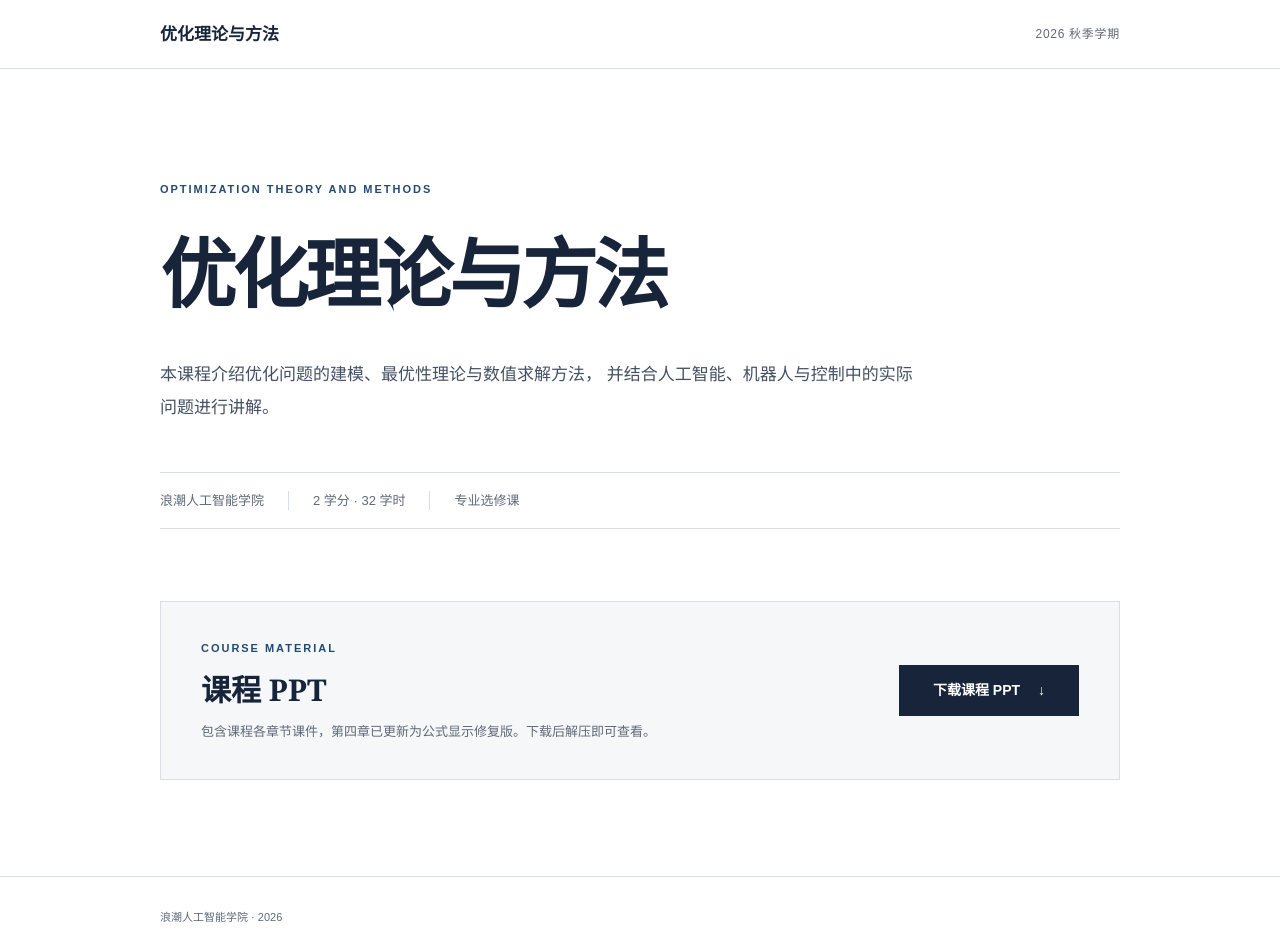
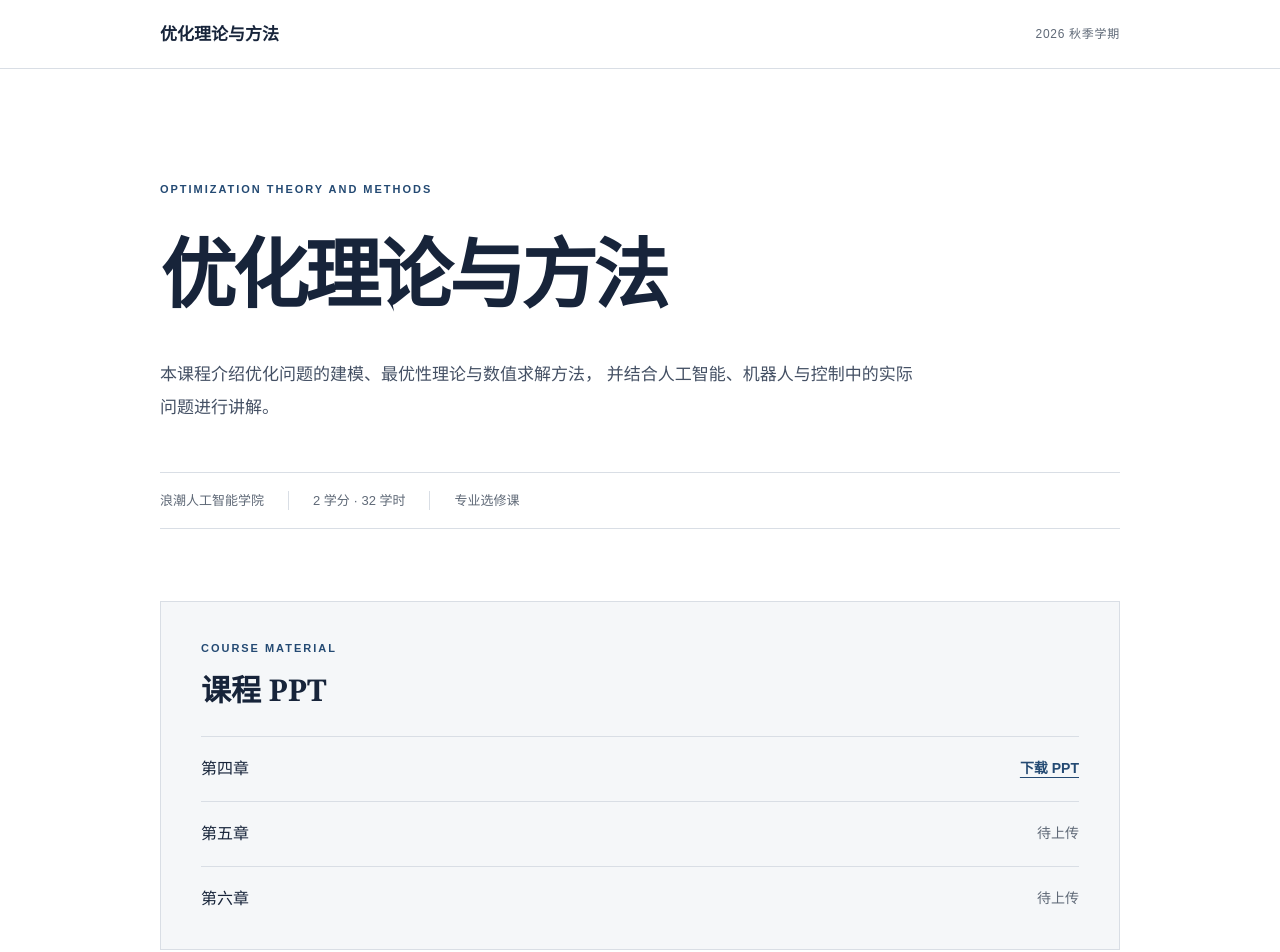
Before and after one commit to tcy1998/optimization-course, a Next.js app: page / in a window 1280 px wide. Shown: the top 952 px of the page. Built offline with nearby package versions, Linux system fonts and the light colour scheme.

Commit message:
Publish chapter 4 only and reserve chapters 5 and 6

```diff
--- a/app/globals.css
+++ b/app/globals.css
@@ -94,10 +94,6 @@ h1 {
 .course-meta span + span { border-left: 1px solid var(--line); }
 
 .download-card {
-  display: grid;
-  grid-template-columns: 1fr auto;
-  gap: 48px;
-  align-items: center;
   margin-top: 72px;
   padding: 38px 40px;
   background: var(--soft);
@@ -118,19 +114,16 @@ h1 {
 }
 
 .download-card a {
-  min-width: 180px;
-  padding: 15px 18px;
-  color: #fff;
-  background: var(--ink);
-  text-decoration: none;
-  text-align: center;
+  color: var(--blue);
+  text-decoration: underline;
+  text-underline-offset: 4px;
   font-size: 14px;
   font-weight: 700;
 }
 
 .download-card a:hover,
 .download-card a:focus-visible {
-  background: var(--blue);
+  color: var(--ink);
 }
 
 .download-card a:focus-visible {
@@ -138,7 +131,10 @@ h1 {
   outline-offset: 3px;
 }
 
-.download-card a span { margin-left: 18px; }
+.chapter-list { list-style: none; padding: 0; margin: 24px 0 0; }
+.chapter-list li { display: flex; justify-content: space-between; align-items: center; gap: 24px; padding: 20px 0; border-top: 1px solid var(--line); font-size: 16px; }
+.chapter-list li:last-child { padding-bottom: 0; }
+.pending { color: var(--muted); font-size: 14px; }
 
 footer {
   border-top: 1px solid var(--line);
@@ -162,6 +158,5 @@ footer .wrap {
   .course-meta span,
   .course-meta span:first-child { padding: 0; }
   .course-meta span + span { border: 0; }
-  .download-card { grid-template-columns: 1fr; gap: 28px; margin-top: 52px; padding: 28px 24px; }
-  .download-card a { width: 100%; }
+  .download-card { margin-top: 52px; padding: 28px 24px; }
 }
--- a/app/page.tsx
+++ b/app/page.tsx
@@ -22,17 +22,26 @@ export default function Home() {
           <span>专业选修课</span>
         </div>
 
-        <div className="download-card">
+        <section className="download-card" aria-labelledby="materials-title">
           <div>
             <p className="resource-label">COURSE MATERIAL</p>
-            <h2>课程 PPT</h2>
-            <p>包含课程各章节课件，第四章已更新为公式显示修复版。下载后解压即可查看。</p>
+            <h2 id="materials-title">课程 PPT</h2>
           </div>
-          <a href="optimization-course-ppt.zip?v=20261103" download>
-            下载课程 PPT
-            <span aria-hidden="true">↓</span>
-          </a>
-        </div>
+          <ul className="chapter-list">
+            <li>
+              <span>第四章</span>
+              <a href="chapter-04.pptx" download="第四章.pptx">下载 PPT</a>
+            </li>
+            <li>
+              <span>第五章</span>
+              <span className="pending">待上传</span>
+            </li>
+            <li>
+              <span>第六章</span>
+              <span className="pending">待上传</span>
+            </li>
+          </ul>
+        </section>
       </section>
 
       <footer>
```
Also changed, not shown: 2 other files (tests, documents, lock files or other folders).
